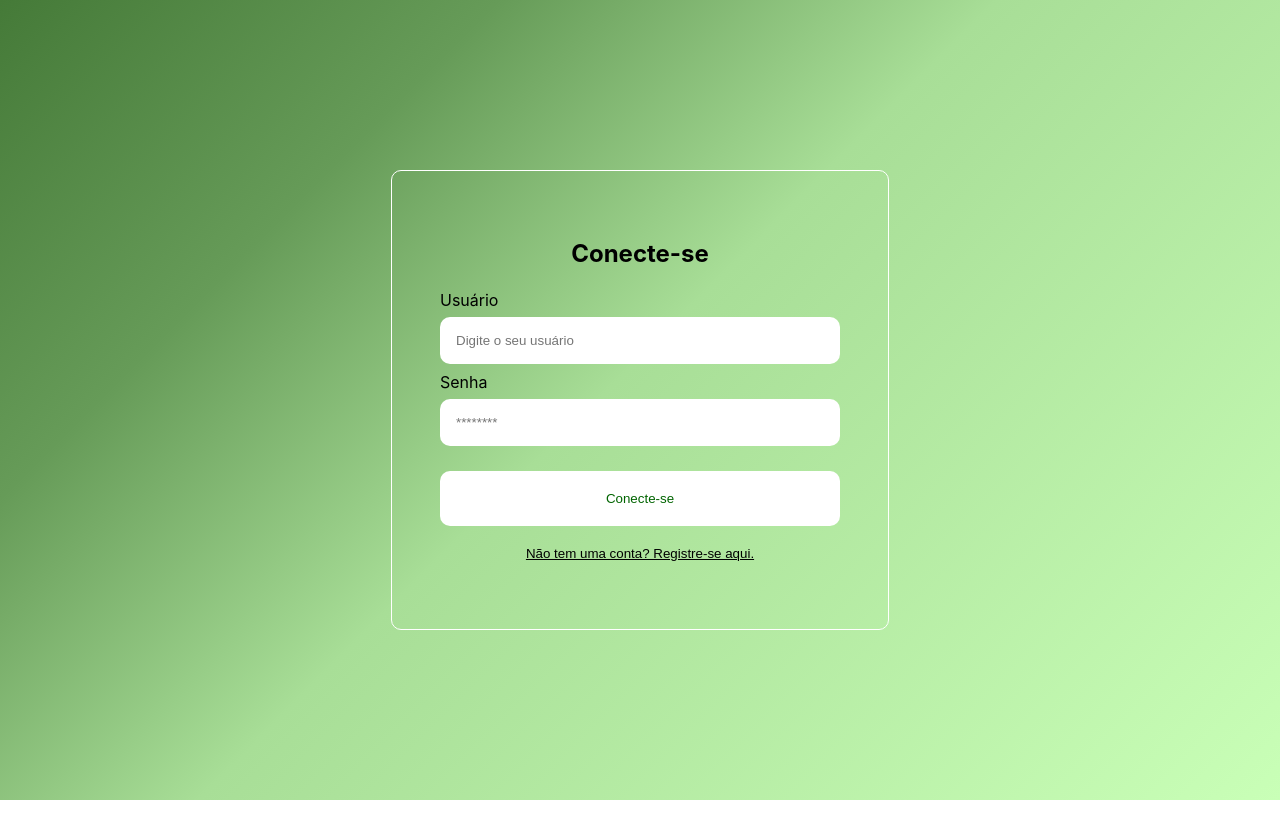
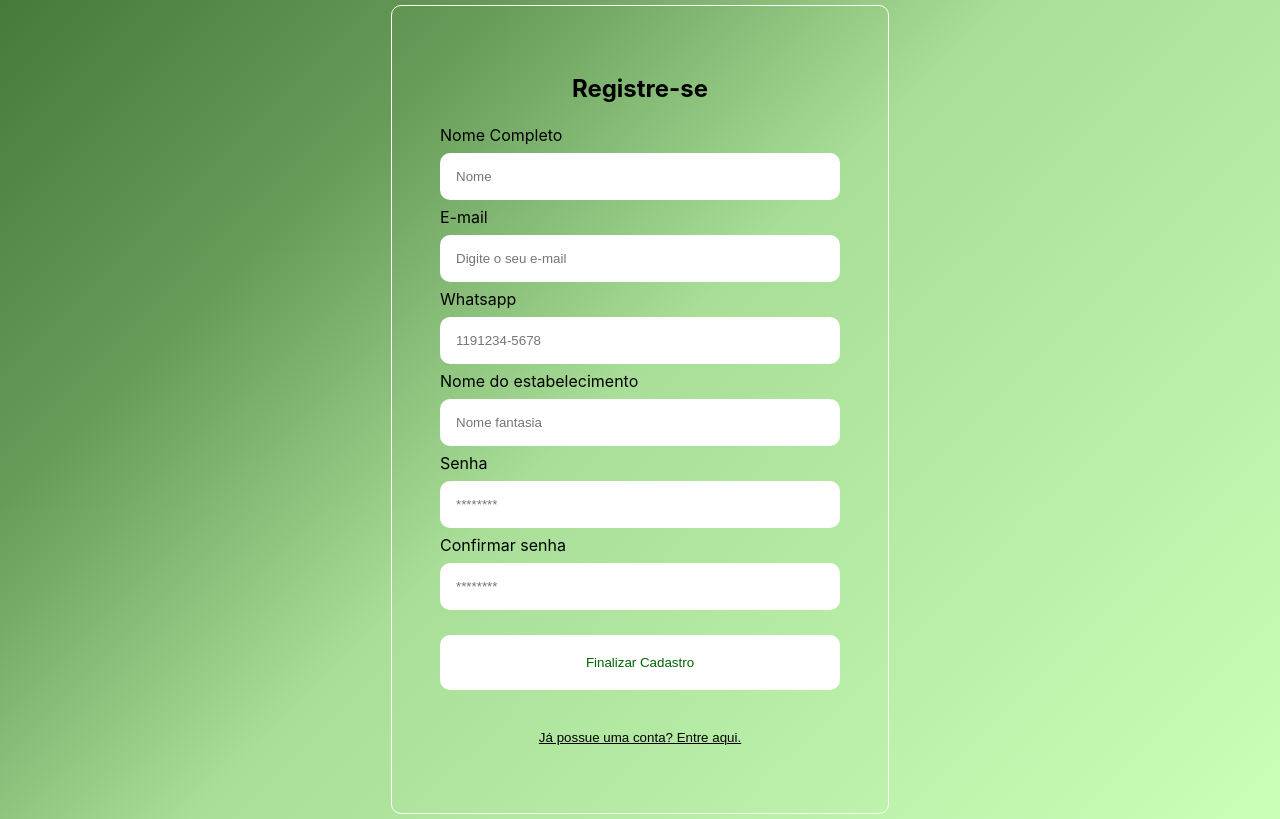
Before and after one commit to Antoniorodgs/singepreact, a React (Create React App) app: page /register in a window 1280 px wide. Built offline with nearby package versions, Linux system fonts and the light colour scheme.

Commit message:
confirmAccount

```diff
--- a/package.json
+++ b/package.json
@@ -9,7 +9,7 @@
     "axios": "^1.3.4",
     "react": "^18.2.0",
     "react-dom": "^18.2.0",
-    "react-router-dom": "^6.9.0",
+    "react-router-dom": "^6.10.0",
     "react-scripts": "5.0.1",
     "web-vitals": "^2.1.4"
   },
--- a/src/App.js
+++ b/src/App.js
@@ -3,6 +3,8 @@ import logo from './logo.svg';
 import './App.css';
 import { Login } from "./Login";
 import { Register } from "./Register";
+import { ConfirmCode } from "./ConfirmAccount";
+import { BrowserRouter, Routes, Route } from "react-router-dom";
 
 function App() {
   const [currentForm, setCurrentForm] = useState ('login');
@@ -12,11 +14,13 @@ function App() {
   }
 
   return (
-    <div className="App">
-      {
-        currentForm === "login" ? <Login onFormSwitch={toggleForm} /> : <Register onFormSwitch={toggleForm}/>
-      }
-    </div>
+    <BrowserRouter>
+      <Routes>
+        <Route path="/login" element={<Login />}/>
+        <Route path="/register" element={<Register />}/>
+        <Route path="/authUserAccount" element={<ConfirmCode />}/>
+      </Routes>
+    </BrowserRouter>
   );
 }
 
--- /dev/null
+++ b/src/ConfirmAccount.jsx
@@ -0,0 +1,57 @@
+import React, { useState } from "react";
+import axios from "axios";
+import {useNavigate} from "react-router-dom";
+
+export const ConfirmCode = (props) => {
+  const [code, setCode] = useState('');
+  const navigate = useNavigate();
+
+  const handleOnClick = (e) => {
+    // navigate("/dashboard");
+  }
+
+  const handleCode = (e) => {
+    setCode(e.target.value);
+  }
+
+  const handleSubmit = async (e) => {
+    e.preventDefault();
+
+    let user = "11959050868";
+
+    const objJson = {user, code}
+
+    const resp = await axios.post('http://localhost:3033/authUserAccount', objJson, {
+      headers: {
+        'Content-Type': 'application/x-www-form-urlencoded'
+      }
+    });
+    alert(resp.data);
+
+    if (resp.data === "Conta autenticada com sucesso!"){
+      navigate("/dashboard");
+    }
+
+
+
+
+
+
+  }
+
+  return (
+    <div className="App">
+    <div className="form-container">
+      <h2>Autenticar</h2><br></br>
+      <form className="login-form" onSubmit={handleSubmit}>
+        <label htmlFor="user">Código</label>
+        <input value={code} onChange={handleCode} placeholder="Digite o código enviado no seu whatsapp" id="code" name="code"/><br></br>
+
+        <button type="submit">ENVIAR</button>
+
+      </form><br></br>
+      <button className="link-btn" onClick={handleOnClick}>REENVIAR CÓDIGO.</button>
+    </div>
+    </div>
+  )
+}
--- a/src/Login.jsx
+++ b/src/Login.jsx
@@ -1,9 +1,11 @@
 import React, { useState } from "react";
 import axios from "axios";
+import {useNavigate} from "react-router-dom";
 
 export const Login = (props) => {
   const [user, setUser] = useState('');
   const [password, setPassword] = useState('');
+  const navigate = useNavigate();
 
   const handleUserChange = (e) => {
     setUser(e.target.value);
@@ -13,6 +15,10 @@ export const Login = (props) => {
     setPassword(e.target.value);
   }
 
+  const handleOnClick = (e) => {
+    navigate("/register");
+  }
+
   const handleSubmit = async (e) => {
     e.preventDefault();
 
@@ -20,21 +26,26 @@ export const Login = (props) => {
     console.log(objJson);
 
     try {
+
       const resp = await axios.post('http://localhost:3033/signin', objJson, {
         headers: {
           'Content-Type': 'application/x-www-form-urlencoded'
         }
       });
-      console.log(resp.data);
       alert(resp.data.body);
+      if(resp.status === 200) navigate("/dashboard");
+
     } catch(error) {
+
       let data = JSON.parse(error.request.response);
       alert(data.body);
+
     }
 
   }
 
   return (
+    <div className="App">
     <div className="form-container">
       <h2>Conecte-se</h2>
       <form className="login-form" onSubmit={handleSubmit}>
@@ -46,8 +57,9 @@ export const Login = (props) => {
 
         <button type="submit">Conecte-se</button>
 
-      </form>
-      <button className="link-btn" onClick={() => props.onFormSwitch('register')}>Não tem uma conta? Registre-se aqui.</button>
+      </form><br></br>
+      <button className="link-btn" onClick={handleOnClick}>Não tem uma conta? Registre-se aqui.</button>
+    </div>
     </div>
   )
 }
--- a/src/Register.jsx
+++ b/src/Register.jsx
@@ -1,5 +1,7 @@
 import React, { useState } from 'react';
 import axios from 'axios';
+import './App.css';
+import {useNavigate} from "react-router-dom";
 
 export const Register = (props) => {
   const [email, setEmail] = useState('');
@@ -8,6 +10,8 @@ export const Register = (props) => {
   const [whatsapp, setWhatsapp] = useState('');
   const [establishment, setEstablishment] = useState('');
   const [confirmPassword, setConfirmPassword] = useState('');
+
+  const navigate = useNavigate();
 
   const handleSubmit = async (e) => {
 
@@ -37,12 +41,16 @@ export const Register = (props) => {
         }
       });
       alert(resp.data);
+      navigate("/authUserAccount");
+
     } catch(error) {
       alert(error.request.response);
       console.log(error.request.response);
 
       console.log(error.request.status);
     }
+
+
 
   };
 
@@ -70,7 +78,12 @@ export const Register = (props) => {
     setEstablishment(e.target.value);
   };
 
+  const handleOnClick = (e) => {
+    navigate("/login");
+  }
+
   return (
+    <div className="App">
     <div className="form-container">
       <h2>Registre-se</h2>
       <form className="register-form" onSubmit={handleSubmit}>
@@ -131,10 +144,11 @@ export const Register = (props) => {
         /><br></br>
 
         <button type="submit">Finalizar Cadastro</button>
-      </form>
-      <button className="link-btn" onClick={() => props.onFormSwitch('login')}>
+      </form><br></br>
+      <button className="link-btn" onClick={handleOnClick}>
         Já possue uma conta? Entre aqui.
       </button>
     </div>
+    </div>
   );
 };
--- a/src/index.js
+++ b/src/index.js
@@ -3,6 +3,7 @@ import ReactDOM from 'react-dom/client';
 import './index.css';
 import App from './App';
 import reportWebVitals from './reportWebVitals';
+import './App.css';
 
 const root = ReactDOM.createRoot(document.getElementById('root'));
 root.render(
```
Also changed, not shown: 1 other file (tests, documents, lock files or other folders).
